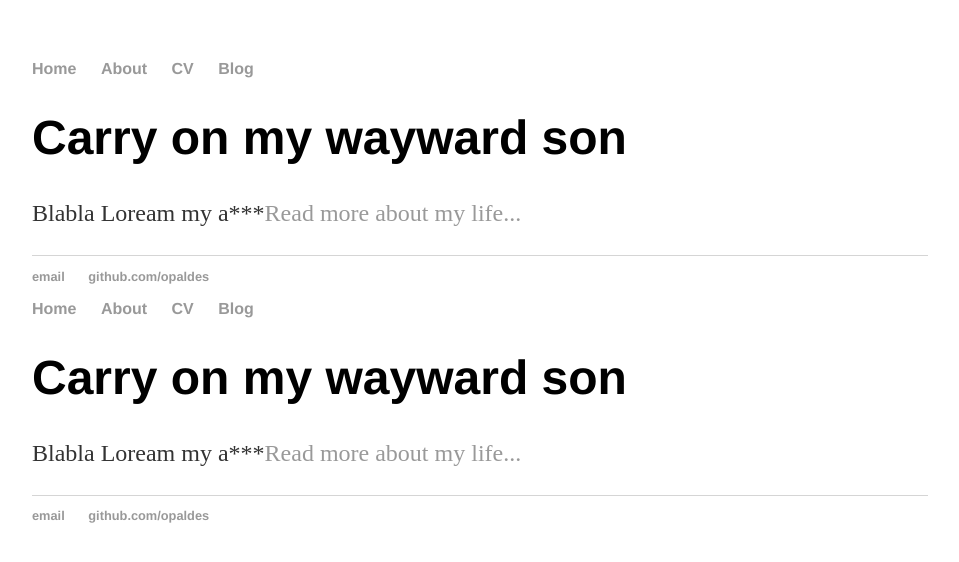
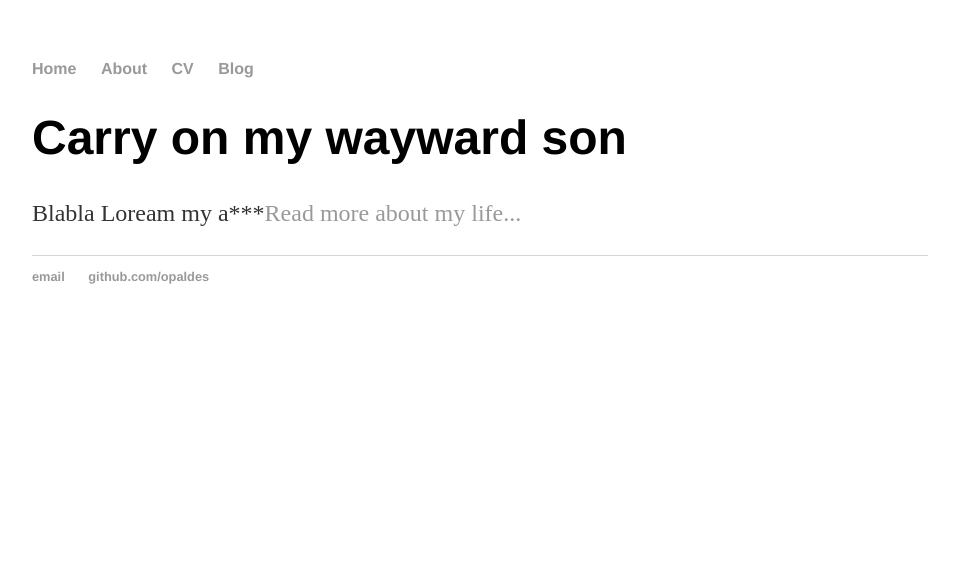
Before and after one commit to jeremy-seipelt/opaldes.github.io, a Jekyll site: the page built from index.html, in a window 1280 px wide. Shown: the top 562 px of the page, without its empty margins (160-1119 px from the left). Built offline with Jekyll 4.4.1, drawn with Linux system fonts in a browser that asks for light colours.

Commit message:
Update default.html

```diff
--- a/_layouts/default.html
+++ b/_layouts/default.html
@@ -18,10 +18,7 @@
     		</ul>
 		</nav>
 		<div class="container">
-    		<div class="blurb">
-        		<h1>Carry on my wayward son</h1>
-				<p>Blabla Loream my a***<a href="/about">Read more about my life...</a></p>
-    		</div><!-- /.blurb -->
+		{{content}}
 		</div><!-- /.container -->
 		<footer>
     		<ul>
@@ -30,25 +27,4 @@
 			</ul>
 		</footer>
 	</body>
-</html>		<link rel="stylesheet" type="text/css" href="/css/main.css">
-	</head>
-	<body>
-		<nav>
-    		<ul>
-        		<li><a href="/">Home</a></li>
-	        	<li><a href="/about">About</a></li>
-        		<li><a href="/cv">CV</a></li>
-        		<li><a href="/blog">Blog</a></li>
-    		</ul>
-		</nav>
-    <div>
-      {{content}}
-    </div>
-		<footer>
-    		<ul>
-        		<li><a href="mailto:something@gmail.com">email</a></li>
-        		<li><a href="https://github.com/opaldes">github.com/opaldes</a></li>
-			</ul>
-		</footer>
-	</body>
 </html>
```
